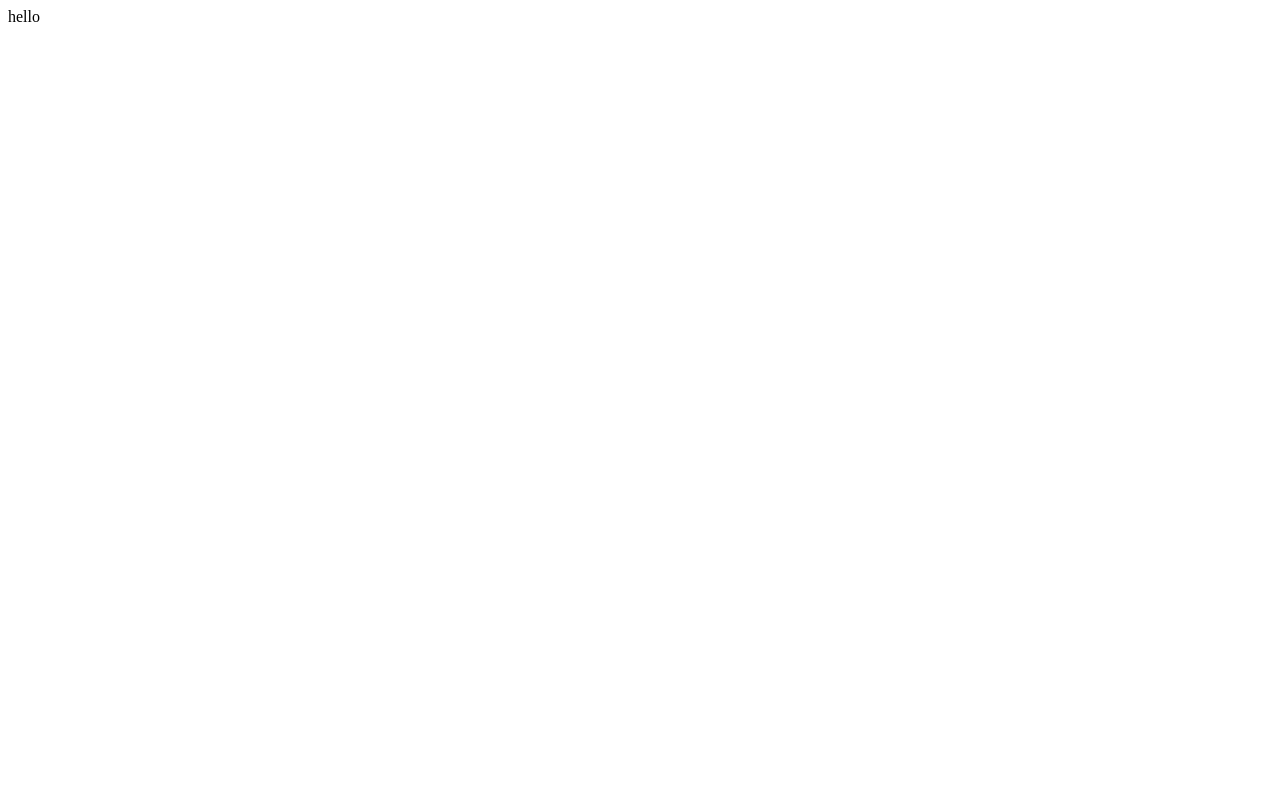
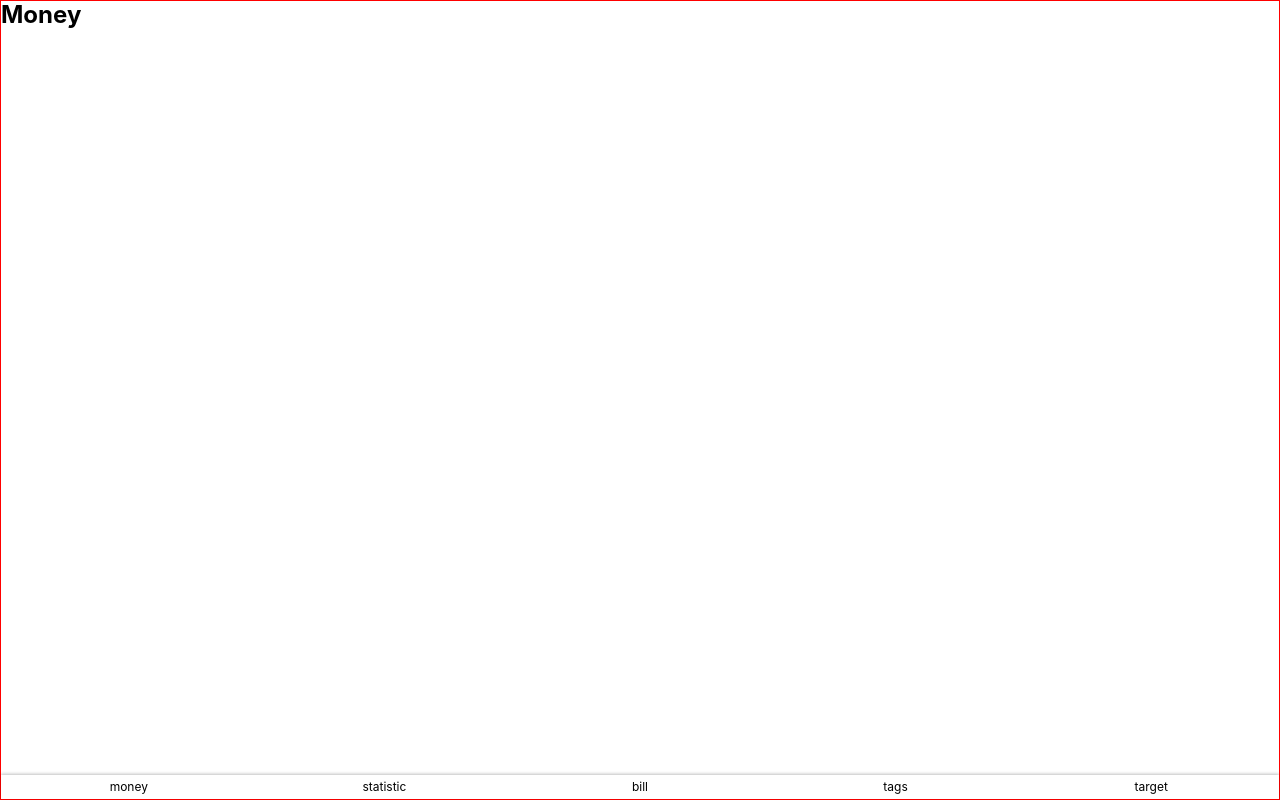
Before and after one commit to huchangkuang/account_react, a React (Create React App) app: page /#/money in a window 1280 px wide. Built offline with nearby package versions, Linux system fonts and the light colour scheme.

Commit message:
完成router，封装Nav组件

```diff
--- a/package.json
+++ b/package.json
@@ -10,8 +10,10 @@
     "@types/node": "^12.0.0",
     "@types/react": "^16.9.0",
     "@types/react-dom": "^16.9.0",
+    "@types/react-router-dom": "^5.1.5",
     "react": "^16.13.1",
     "react-dom": "^16.13.1",
+    "react-router-dom": "^5.2.0",
     "react-scripts": "3.4.1",
     "styled-components": "^5.1.1",
     "typescript": "~3.7.2"
--- a/src/App.tsx
+++ b/src/App.tsx
@@ -1,9 +1,78 @@
-import React from 'react';
+import React from "react";
+import {
+  HashRouter as Router,
+  Switch,
+  Route,
+  Redirect
+} from "react-router-dom";
+import Nav from "components/Nav";
+import styled from "styled-components";
+
+const Wrapper = styled.div`
+  display: flex;
+  justify-content: space-between;
+  flex-direction: column;
+  border: 1px solid red;
+  height: 100vh;
+`
+const Main = styled.div`
+  flex-grow: 1;
+  overflow: auto;
+`
 
 function App() {
   return (
-    <div>hello</div>
+      <Router>
+        <Wrapper>
+          <Main>
+            <Switch>
+              <Route path="/money">
+                <Money/>
+              </Route>
+              <Route path="/Bill">
+                <Bill />
+              </Route>
+              <Route path="/Statistic">
+                <Statistic />
+              </Route>
+              <Route path="/Tags">
+                <Tags />
+              </Route>
+              <Route path="/Target">
+                <Target />
+              </Route>
+              <Redirect exact from="/" to="/money"/>
+              <Route path="*">
+                <NotFound />
+              </Route>
+            </Switch>
+          </Main>
+          <Nav/>
+        </Wrapper>
+      </Router>
   );
 }
 
-export default App;
+function Money() {
+  return <h2>Money</h2>;
+}
+
+function Bill() {
+  return <h2>Bill</h2>;
+}
+
+function Statistic() {
+  return <h2>Statistic</h2>;
+}
+
+function Tags() {
+  return <h2>Tags</h2>;
+}
+
+function Target() {
+  return <h2>Target</h2>;
+}
+function NotFound() {
+  return <h2>404：当前页面不存在</h2>;
+}
+export default App
--- /dev/null
+++ b/src/components/Nav.tsx
@@ -0,0 +1,45 @@
+import React from "react";
+import styled from "styled-components";
+import {Link} from "react-router-dom";
+
+const NavWrapper = styled.nav`
+    background: #ffffff;
+    padding: 5px 0;
+    box-shadow: 0px -1px 3px rgba(0, 0, 0, 0.25);
+    > ul {
+        display: flex;
+        > li {
+            display: flex;
+            justify-content: center;
+            align-items: center;
+            flex-direction: column;
+            width: 20%;
+            font-size: 12px;
+        }
+
+    }
+`;
+const Nav = () => {
+    return (
+        <NavWrapper>
+            <ul>
+                <li>
+                    <Link to="/">money</Link>
+                </li>
+                <li>
+                    <Link to="/statistic">statistic</Link>
+                </li>
+                <li>
+                    <Link to="/bill">bill</Link>
+                </li>
+                <li>
+                    <Link to="/tags">tags</Link>
+                </li>
+                <li>
+                    <Link to="/target">target</Link>
+                </li>
+            </ul>
+        </NavWrapper>
+    );
+};
+export default Nav;
--- /dev/null
+++ b/src/helper.scss
@@ -0,0 +1,4 @@
+$font-hei: -apple-system, "Noto Sans", "Helvetica Neue", Helvetica, "Nimbus Sans L", Arial, "Liberation Sans", "PingFang SC", "Hiragino Sans GB", "Noto Sans CJK SC", "Source Han Sans SC", "Source Han Sans CN", "Microsoft YaHei", "Wenquanyi Micro Hei", "WenQuanYi Zen Hei", "ST Heiti", SimHei, "WenQuanYi Zen Hei Sharp", sans-serif;
+$theme_color: #f3c623;
+$bg_color: #f7f7ee;
+$height_light: #333333;
--- /dev/null
+++ b/src/index.scss
@@ -0,0 +1,25 @@
+@import-normalize;
+@import "helper.scss";
+* {
+  margin: 0;
+  padding: 0;
+  box-sizing: border-box;
+  &::before{
+    box-sizing: border-box;
+  }
+  &::after {
+    box-sizing: border-box;
+  }
+}
+ul,ol {
+  list-style: none;
+}
+a {
+  text-decoration: none;
+  color: inherit;
+}
+body {
+  font-family: $font-hei;
+  font-size: 16px;
+  line-height: 1.2;
+}
--- a/src/index.tsx
+++ b/src/index.tsx
@@ -2,6 +2,7 @@
 import ReactDOM from 'react-dom';
 import App from './App';
 import * as serviceWorker from './serviceWorker';
+import "index.scss"
 
 ReactDOM.render(
   <React.StrictMode>
```
Also changed, not shown: 1 other file (tests, documents, lock files or other folders).
